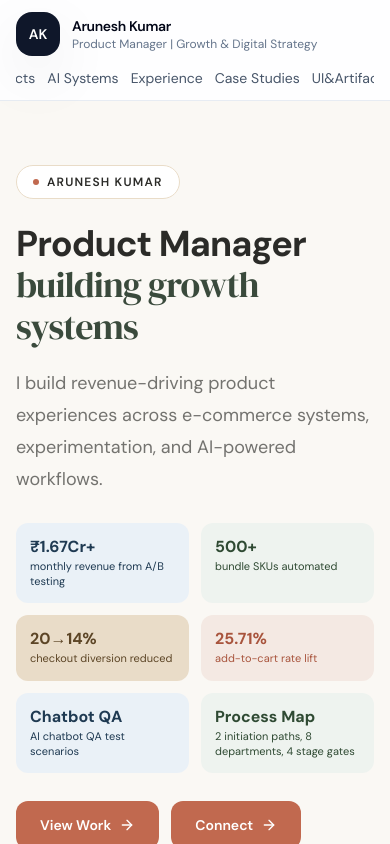
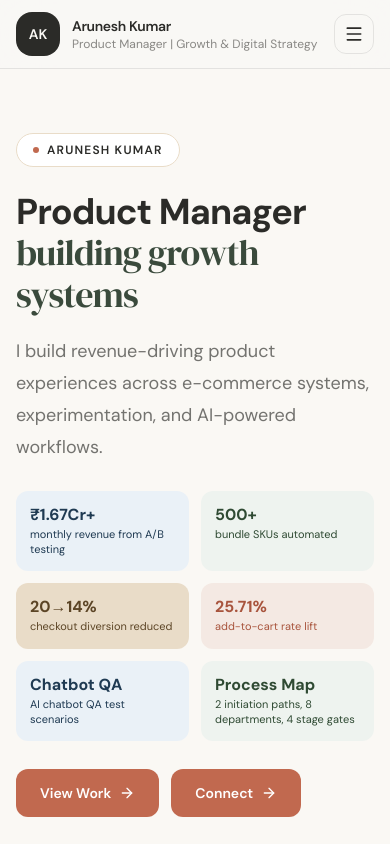
Before and after one commit to aruneshk30/Website, a Next.js app: page / in a window 390 px wide. Shown: the top 844 px of the page. Built offline with nearby package versions, Linux system fonts and the light colour scheme.

Commit message:
Refactor SiteHeader component for improved styling

```diff
--- a/components/site-header.tsx
+++ b/components/site-header.tsx
@@ -1,28 +1,90 @@
+"use client";
+
 import Link from "next/link";
+import { useEffect, useState } from "react";
+import { Menu, X } from "lucide-react";
 import { navLinks } from "@/lib/site-data";
 
 export default function SiteHeader() {
+  const [open, setOpen] = useState(false);
+
+  useEffect(() => {
+    document.body.style.overflow = open ? "hidden" : "";
+    return () => {
+      document.body.style.overflow = "";
+    };
+  }, [open]);
+
+  useEffect(() => {
+    function handleKey(e: KeyboardEvent) {
+      if (e.key === "Escape") setOpen(false);
+    }
+    document.addEventListener("keydown", handleKey);
+    return () => document.removeEventListener("keydown", handleKey);
+  }, []);
+
   return (
-    <header className="sticky top-0 z-50 border-b border-slate-200/80 bg-white/85 backdrop-blur-xl">
-      <div className="mx-auto flex max-w-7xl flex-col gap-3 px-4 py-3 sm:flex-row sm:items-center sm:justify-between md:px-6 lg:px-8">
-        <Link href="/" className="flex items-center gap-3">
-          <div className="flex h-11 w-11 items-center justify-center rounded-2xl bg-slate-900 text-sm font-semibold text-white shadow-soft">
+    <header className="sticky top-0 z-50 border-b border-charcoal/10 bg-cream/90 backdrop-blur-xl">
+      <div className="mx-auto flex max-w-7xl items-center justify-between px-4 py-3 md:px-6 lg:px-8">
+        <Link href="/" onClick={() => setOpen(false)} className="flex items-center gap-3">
+          <div className="flex h-11 w-11 items-center justify-center rounded-2xl bg-charcoal text-sm font-semibold text-cream">
             AK
           </div>
           <div className="leading-tight">
-            <div className="text-sm font-semibold tracking-tight text-slate-950">Arunesh Kumar</div>
-            <div className="text-xs text-slate-500">Product Manager | Growth & Digital Strategy</div>
+            <div className="text-sm font-semibold tracking-tight text-charcoal">Arunesh Kumar</div>
+            <div className="text-xs text-charcoal/55">Product Manager | Growth & Digital Strategy</div>
           </div>
         </Link>
 
-        <nav className="flex items-center justify-center gap-3 overflow-x-auto whitespace-nowrap text-[13px] sm:justify-end sm:gap-5 md:text-sm lg:gap-8">
+        <nav className="hidden items-center gap-6 text-sm md:flex lg:gap-8">
           {navLinks.map((link) => (
-            <Link key={link.href} href={link.href} className="text-sm text-slate-600 transition hover:text-slate-950">
+            <Link key={link.href} href={link.href} className="text-charcoal/70 transition hover:text-terracotta">
               {link.label}
             </Link>
           ))}
         </nav>
+
+        <button
+          type="button"
+          onClick={() => setOpen(true)}
+          aria-label="Open menu"
+          aria-expanded={open}
+          className="flex h-10 w-10 items-center justify-center rounded-xl border border-charcoal/10 text-charcoal md:hidden"
+        >
+          <Menu className="h-5 w-5" />
+        </button>
       </div>
+
+      {open && (
+        <div className="fixed inset-0 z-[60] md:hidden">
+          <div className="absolute inset-0 bg-charcoal/40" onClick={() => setOpen(false)} aria-hidden="true" />
+          <div className="absolute right-0 top-0 flex h-full w-72 max-w-[80vw] flex-col bg-cream shadow-xl">
+            <div className="flex items-center justify-between border-b border-charcoal/10 px-5 py-4">
+              <span className="text-sm font-semibold text-charcoal">Menu</span>
+              <button
+                type="button"
+                onClick={() => setOpen(false)}
+                aria-label="Close menu"
+                className="flex h-9 w-9 items-center justify-center rounded-lg text-charcoal/60 transition hover:bg-charcoal/5"
+              >
+                <X className="h-5 w-5" />
+              </button>
+            </div>
+            <nav className="flex flex-1 flex-col gap-1 overflow-y-auto px-3 py-4">
+              {navLinks.map((link) => (
+                <Link
+                  key={link.href}
+                  href={link.href}
+                  onClick={() => setOpen(false)}
+                  className="rounded-xl px-3 py-3 text-base font-medium text-charcoal transition hover:bg-sage-50 hover:text-sage-800"
+                >
+                  {link.label}
+                </Link>
+              ))}
+            </nav>
+          </div>
+        </div>
+      )}
     </header>
   );
 }
```
